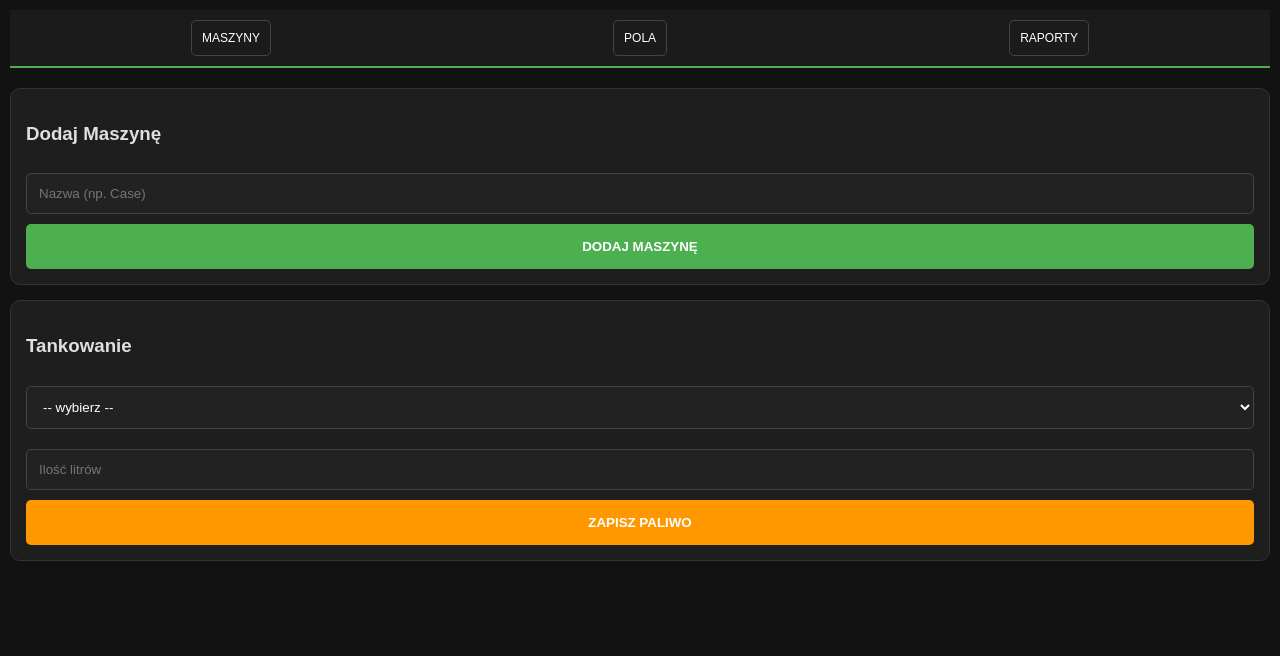
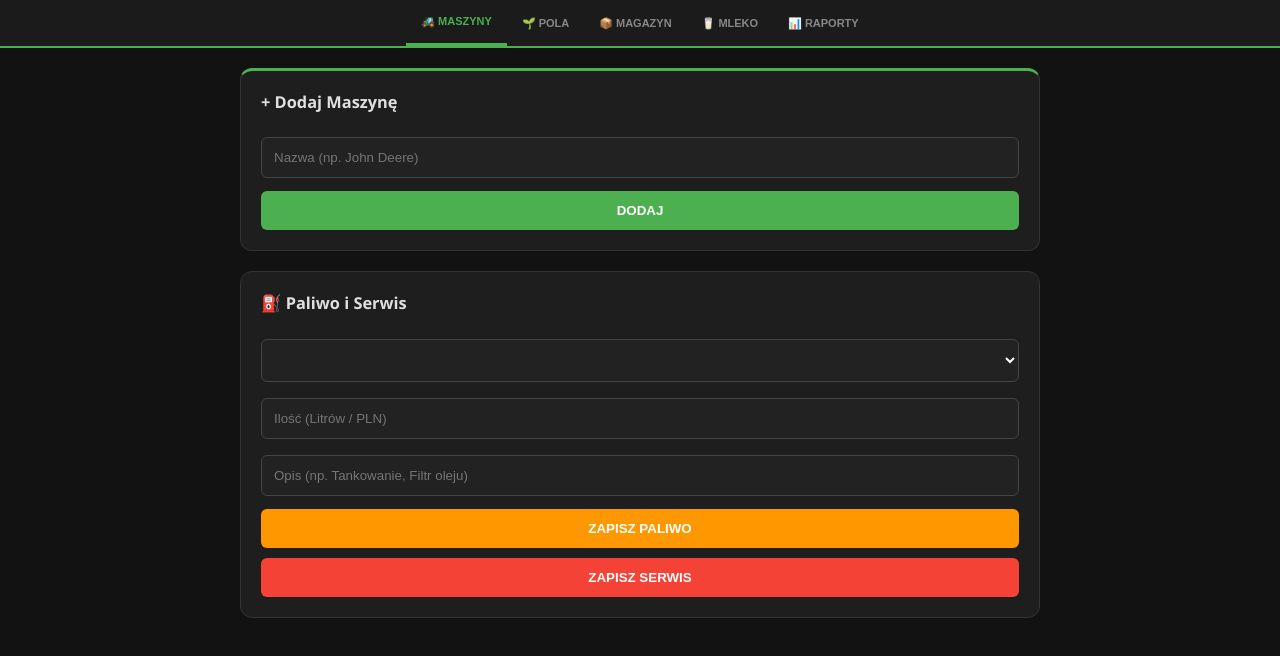
Before and after one commit to agro-system801/moje-gospodarstwo, a plain HTML site: page index.html in a window 1280 px wide. Drawn offline with Linux system fonts and the light colour scheme.

Commit message:
Update index.html

```diff
--- a/index.html
+++ b/index.html
@@ -2,106 +2,147 @@
 <html lang="pl">
 <head>
     <meta charset="UTF-8">
-    <meta name="viewport" content="width=device-width, initial-scale=1.0">
-    <title>AgroManager v27</title>
+    <meta name="viewport" content="width=device-width, initial-scale=1.0, maximum-scale=1.0, user-scalable=no">
+    <title>AgroManager Elite v28</title>
     <style>
-        :root { --p: #4caf50; --bg: #121212; --card: #1e1e1e; --txt: #e0e0e0; }
-        body { font-family: sans-serif; background: var(--bg); color: var(--txt); margin: 0; padding: 10px; }
-        .nav { display: flex; justify-content: space-around; background: #1b1b1b; padding: 10px; border-bottom: 2px solid var(--p); margin-bottom: 20px; }
-        .nav button { background: none; border: 1px solid #444; color: #fff; padding: 10px; cursor: pointer; border-radius: 5px; font-size: 12px; }
-        .tab { display: none; }
-        .tab.active { display: block; }
-        .card { background: var(--card); padding: 15px; border-radius: 10px; margin-bottom: 15px; border: 1px solid #333; }
-        input, select { width: 100%; padding: 12px; margin: 10px 0; background: #222; border: 1px solid #444; color: #fff; border-radius: 5px; box-sizing: border-box; }
-        .btn { width: 100%; padding: 15px; border: none; border-radius: 5px; color: #fff; font-weight: bold; cursor: pointer; background: var(--p); }
-        h4 { margin: 10px 0; color: var(--p); border-bottom: 1px solid #333; }
+        :root { --p: #4caf50; --s: #2196f3; --a: #ff9800; --r: #f44336; --m: #00bcd4; --bg: #121212; --card: #1e1e1e; --txt: #e0e0e0; }
+        body { font-family: 'Segoe UI', sans-serif; background: var(--bg); color: var(--txt); margin: 0; padding: 0; font-size: 14px; }
+
+        /* NAWIGACJA */
+        nav { background: #1b1b1b; border-bottom: 2px solid var(--p); display: flex; justify-content: center; position: sticky; top: 0; z-index: 1000; flex-wrap: wrap; }
+        nav button { background: none; border: none; color: #888; padding: 15px; cursor: pointer; font-weight: bold; text-transform: uppercase; font-size: 11px; }
+        nav button.active { color: var(--p); border-bottom: 3px solid var(--p); }
+
+        .container { max-width: 800px; margin: 20px auto; padding: 0 15px; }
+        .card { background: var(--card); padding: 20px; border-radius: 12px; border: 1px solid #333; margin-bottom: 20px; }
+
+        .tab-content { display: none; }
+        .tab-content.active { display: block; }
+
+        input, select { width: 100%; padding: 12px; margin: 8px 0; background: #222; border: 1px solid #444; color: #fff; border-radius: 6px; box-sizing: border-box; }
+        button.btn { width: 100%; padding: 12px; border: none; border-radius: 6px; color: white; font-weight: bold; cursor: pointer; margin-top: 5px; }
+
+        /* RAPORTY */
+        .report-card { background: #181818; padding: 15px; border-radius: 10px; margin-bottom: 20px; border-left: 4px solid var(--p); }
+        h4 { margin-top: 0; color: var(--p); }
+        table { width: 100%; border-collapse: collapse; font-size: 12px; margin-top: 10px; }
+        th, td { padding: 8px; border-bottom: 1px solid #222; text-align: left; }
+        th { color: #555; text-transform: uppercase; font-size: 10px; }
     </style>
 </head>
 <body>
 
-<div class="nav">
-    <button onclick="go('f')">MASZYNY</button>
-    <button onclick="go('p')">POLA</button>
-    <button onclick="go('r')">RAPORTY</button>
-</div>
+<nav>
+    <button onclick="tab('maszyny', this)" class="active">🚜 MASZYNY</button>
+    <button onclick="tab('pola', this)">🌱 POLA</button>
+    <button onclick="tab('magazyn', this)">📦 MAGAZYN</button>
+    <button onclick="tab('mleko', this)">🥛 MLEKO</button>
+    <button onclick="tab('raporty', this)">📊 RAPORTY</button>
+</nav>
 
-<div id="f" class="tab active">
-    <div class="card">
-        <h3>Dodaj Maszynę</h3>
-        <input type="text" id="m_in" placeholder="Nazwa (np. Case)">
-        <button class="btn" onclick="addM()">DODAJ MASZYNĘ</button>
+<div class="container">
+
+    <div id="maszyny" class="tab-content active">
+        <div class="card" style="border-top: 3px solid var(--p)">
+            <h3 style="margin-top:0">+ Dodaj Maszynę</h3>
+            <input type="text" id="m_name" placeholder="Nazwa (np. John Deere)">
+            <button class="btn" style="background:var(--p)" onclick="addM()">DODAJ</button>
         </div>
         <div class="card">
-        <h3>Tankowanie</h3>
-        <select id="m_sel"></select>
-        <input type="number" id="m_litry" placeholder="Ilość litrów">
-        <button class="btn" style="background:#ff9800" onclick="addH()">ZAPISZ PALIWO</button>
+            <h3 style="margin-top:0">⛽ Paliwo i Serwis</h3>
+            <select id="m_list"></select>
+            <input type="number" id="m_val" placeholder="Ilość (Litrów / PLN)">
+            <input type="text" id="m_desc" placeholder="Opis (np. Tankowanie, Filtr oleju)">
+            <button class="btn" style="background:var(--a)" onclick="saveH('PALIWO')">ZAPISZ PALIWO</button>
+            <button class="btn" style="background:var(--r); margin-top:10px;" onclick="saveH('SERWIS')">ZAPISZ SERWIS</button>
         </div>
     </div>
 
-<div id="p" class="tab">
+    <div id="pola" class="tab-content">
+        <div class="card" style="border-top: 3px solid var(--s)">
+            <h3 style="margin-top:0">+ Nowe Pole</h3>
+            <input type="text" id="p_name" placeholder="Nazwa pola">
+            <input type="number" id="p_ha" placeholder="Hektary">
+            <button class="btn" style="background:var(--s)" onclick="addP()">DODAJ POLE</button>
+        </div>
         <div class="card">
-        <h3>Nowe Pole</h3>
-        <input type="text" id="p_in" placeholder="Nazwa pola">
-        <button class="btn" style="background:#2196f3" onclick="addP()">DODAJ POLE</button>
+            <h3 style="margin-top:0">🌱 Zabieg na polu</h3>
+            <select id="p_list"></select>
+            <input type="text" id="z_desc" placeholder="Środek / Opis pracy">
+            <input type="number" id="z_cost" placeholder="Koszt całkowity (PLN)">
+            <button class="btn" style="background:var(--s)" onclick="saveH('POLE')">ZAPISZ PRACĘ</button>
         </div>
     </div>
 
-<div id="r" class="tab">
-    <div class="card">
-        <h3>Twoje Dane</h3>
-        <div id="list_m"><h4>Maszyny:</h4></div>
-        <div id="list_p"><h4>Pola:</h4></div>
-        <div id="list_h"><h4>Historia:</h4></div>
-        <button onclick="localStorage.clear(); location.reload();" style="background:none; border:none; color:red; margin-top:30px; cursor:pointer;">[ USUŃ WSZYSTKO ]</button>
+    <div id="magazyn" class="tab-content">
+        <div class="card" style="border-top: 3px solid var(--a)">
+            <h3 style="margin-top:0">📦 Magazyn Zboża</h3>
+            <input type="text" id="st_name" placeholder="Towar (np. Rzepak)">
+            <input type="number" id="st_qty" placeholder="Ilość ton">
+            <input type="number" id="st_price" placeholder="Cena za tonę (tylko przy sprzedaży)">
+            <button class="btn" style="background:var(--p)" onclick="saveH('MAG_IN')">PRZYJMIJ NA STAN</button>
+            <button class="btn" style="background:var(--a); margin-top:10px;" onclick="saveH('MAG_OUT')">SPRZEDAJ</button>
         </div>
     </div>
 
+    <div id="mleko" class="tab-content">
+        <div class="card" style="border-top: 3px solid var(--m)">
+            <h3 style="margin-top:0">🥛 Mleko</h3>
+            <input type="number" id="milk_qty" placeholder="Ilość litrów">
+            <button class="btn" style="background:var(--m)" onclick="saveH('MLEKO')">ZAPISZ UDOJ</button>
+        </div>
+    </div>
+
+    <div id="raporty" class="tab-content">
+        <div id="reports-output"></div>
+        <button onclick="localStorage.clear(); location.reload();" style="color:#ff4444; background:none; border:1px solid #ff4444; border-radius:5px; padding:15px; cursor:pointer; width:100%; margin-top:20px; font-weight:bold;">⚠️ WYCZYŚĆ WSZYSTKIE DANE Z TELEFONU</button>
+    </div>
+
+</div>
+
 <script>
-    // BAZA DANYCH
-    let d = JSON.parse(localStorage.getItem('agro_v27')) || { m: [], p: [], h: [] };
+    // Inicjalizacja bazy danych (pancerna metoda)
+    let db = JSON.parse(localStorage.getItem('agro_v28')) || { m: [], p: [], h: [] };
 
-    function go(id) {
-        document.querySelectorAll('.tab').forEach(t => t.classList.remove('active'));
+    function tab(id, btn) {
+        document.querySelectorAll('.tab-content').forEach(t => t.classList.remove('active'));
+        document.querySelectorAll('nav button').forEach(b => b.classList.remove('active'));
         document.getElementById(id).classList.add('active');
-        render();
+        btn.classList.add('active');
+        render(); // Zawsze odświeża dane przy wejściu
     }
 
     function addM() {
-        let val = document.getElementById('m_in').value;
-        if(val) { d.m.push(val); save(); }
+        let n = document.getElementById('m_name').value;
+        if(n) { db.m.push(n); document.getElementById('m_name').value=''; save(); }
     }
 
     function addP() {
-        let val = document.getElementById('p_in').value;
-        if(val) { d.p.push(val); save(); }
+        let n = document.getElementById('p_name').value;
+        let h = document.getElementById('p_ha').value;
+        if(n && h) { db.p.push({n:n, h:h}); document.getElementById('p_name').value=''; document.getElementById('p_ha').value=''; save(); }
     }
 
-    function addH() {
-        let m = document.getElementById('m_sel').value;
-        let l = document.getElementById('m_litry').value;
-        if(m && l) { d.h.push(new Date().toLocaleDateString() + ": " + m + " - " + l + "L"); save(); }
+    function saveH(type) {
+        let date = new Date().toLocaleDateString();
+
+        if(type === 'PALIWO' || type === 'SERWIS') {
+            let m = document.getElementById('m_list').value;
+            let v = document.getElementById('m_val').value;
+            let d = document.getElementById('m_desc').value || 'Brak opisu';
+            if(m && v) { db.h.push({d:date, cat:type, obj:m, desc:d, val:v + (type==='PALIWO'?' L':' PLN')}); document.getElementById('m_val').value=''; document.getElementById('m_desc').value=''; save(); }
         }
-
-    function save() {
-        localStorage.setItem('agro_v27', JSON.stringify(d));
-        location.reload(); // To przeładuje stronę i odświeży widok - najbezpieczniejsza opcja
+        else if(type === 'POLE') {
+            let p = document.getElementById('p_list').value;
+            let c = document.getElementById('z_cost').value;
+            let d = document.getElementById('z_desc').value || 'Brak opisu';
+            if(p && c) { db.h.push({d:date, cat:type, obj:p, desc:d, val:c + ' PLN'}); document.getElementById('z_cost').value=''; document.getElementById('z_desc').value=''; save(); }
         }
-
-    function render() {
-        // Lista w select
-        let s = document.getElementById('m_sel');
-        s.innerHTML = '<option value="">-- wybierz --</option>';
-        d.m.forEach(m => s.innerHTML += `<option value="${m}">${m}</option>`);
-
-        // Listy w raportach
-        document.getElementById('list_m').innerHTML = "<h4>Maszyny:</h4>" + d.m.join(", ");
-        document.getElementById('list_p').innerHTML = "<h4>Pola:</h4>" + d.p.join(", ");
-        document.getElementById('list_h').innerHTML = "<h4>Historia:</h4>" + d.h.map(x => `<div>${x}</div>`).join("");
+        else if(type === 'MAG_IN' || type === 'MAG_OUT') {
+            let n = document.getElementById('st_name').value;
+            let q = document.getElementById('st_qty').value;
+            let p = document.getElementById('st_price').value || '';
+            let desc = type === 'MAG_IN' ? 'Przyjęto' : ('Sprzedano' + (p ? ` po ${p} zł` : ''));
+            let val = type === 'MAG_IN' ? (q + ' t') : ('-' + q + ' t');
+            if(n && q) { db.h.push({d:date, cat:'MAGAZYN', obj:n, desc:desc, val:val}); document.getElementById('st_qty').value=''; save(); }
         }
-
-    render();
-</script>
-
-</body>
-</html>
```
Lines whose indentation alone changed are shown as unchanged.
